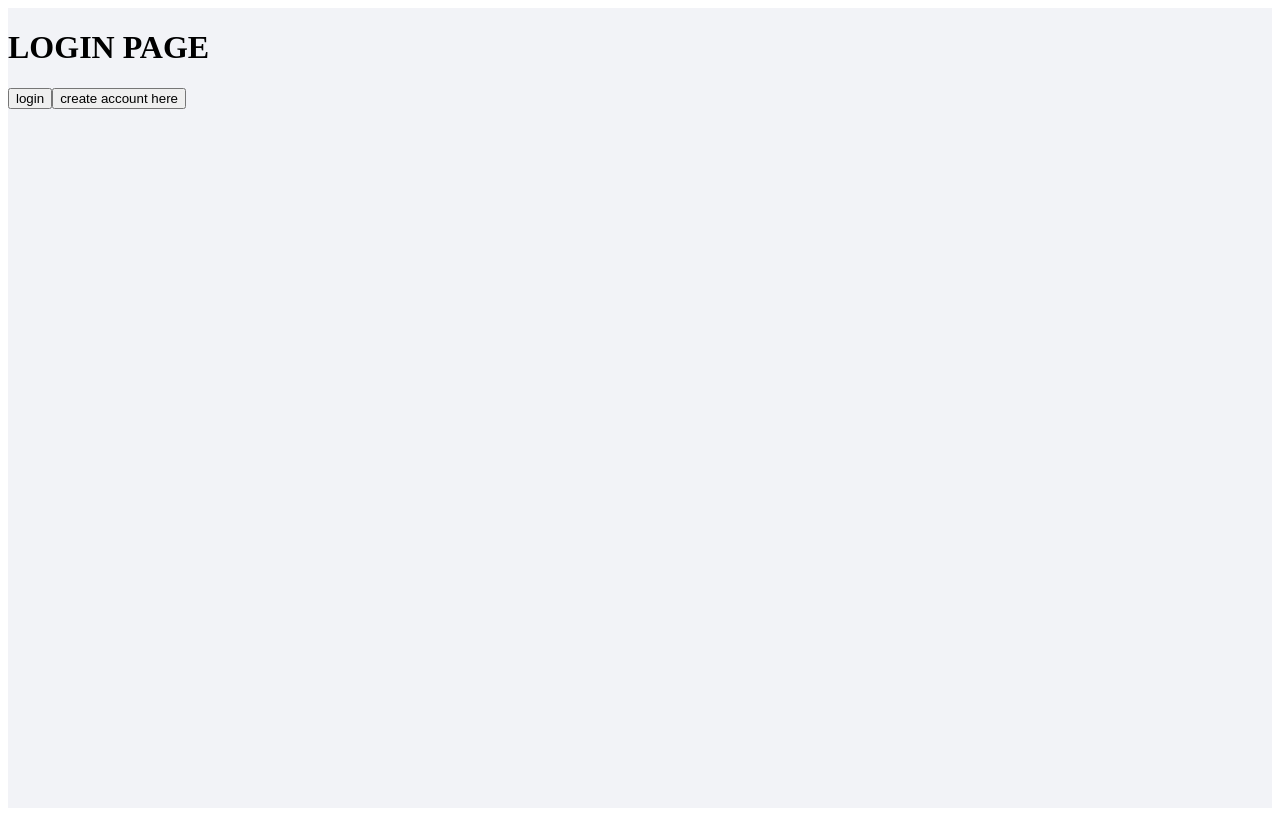
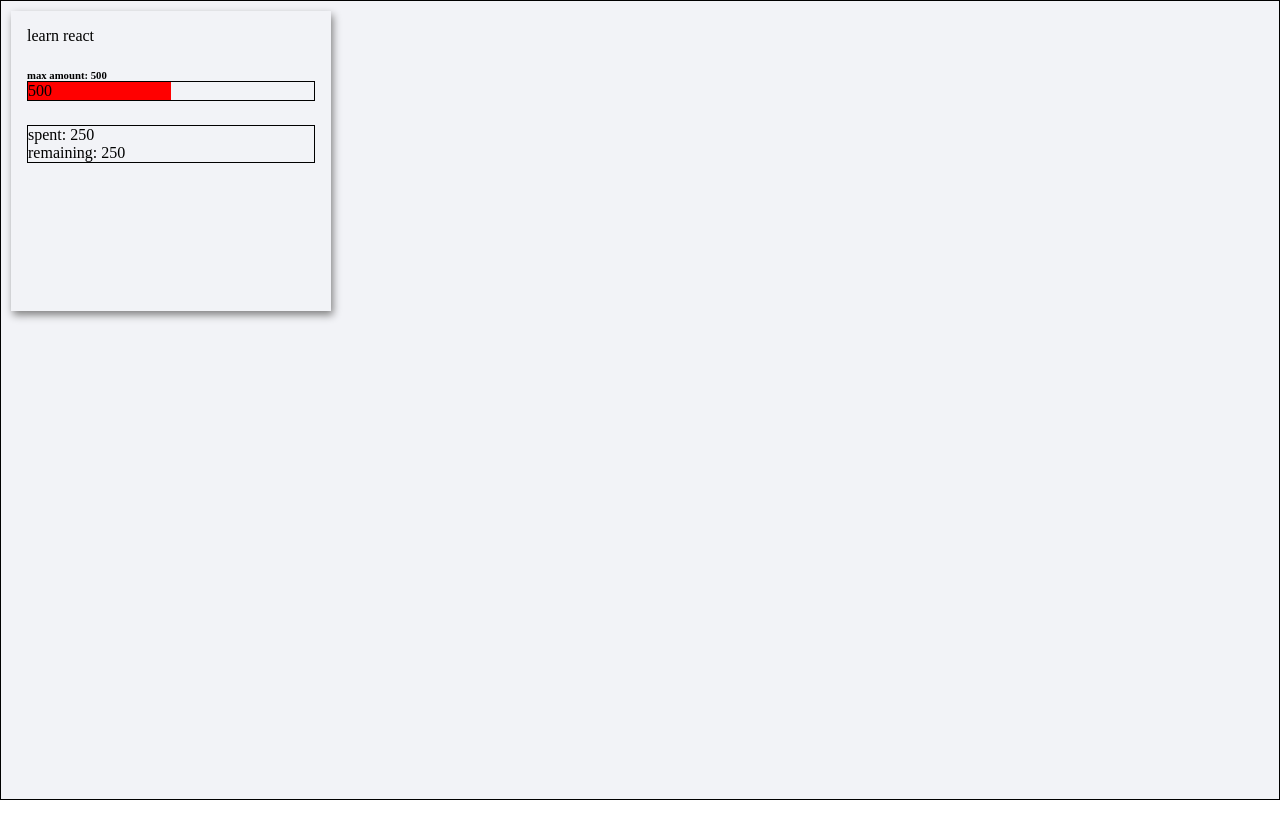
Before and after one commit to PhilipBrodovsky/finnace-app, a React (Vite) app: page / in a window 1280 px wide. Before the commit this address led to /login. Built offline with nearby package versions, Linux system fonts and the light colour scheme.

Commit message:
compound compoentnts

```diff
--- a/src/App.jsx
+++ b/src/App.jsx
@@ -7,6 +7,7 @@ import { Link, Route, useLocation } from "wouter";
 import { Card } from "./components/Card/Card";
 import { AuthContext } from "./contexts/AuthContext/AuthContext";
 import { useIsMobile } from "./hooks/useIsMobile";
+import { HomePage } from "./pages/HomePage/HomePage";
 
 const PAGES = {
 	PAGE1: "page1",
@@ -31,31 +32,31 @@ export function App() {
 
 	// return <LoginForm />;
 
-	useEffect(() => {
-		if (!user) {
-			navigate("/login");
-		}
-	}, [user]);
+	// useEffect(() => {
+	// 	if (!user) {
+	// 		navigate("/login");
+	// 	}
+	// }, [user]);
 
-	if (!user) {
-		return (
-			<>
-				<Route path="/login">
-					<LoginPage />
-				</Route>
-				<Route path="/signup">
-					<SignupPage />
-				</Route>
-			</>
-		);
-	}
+	// if (!user) {
+	// 	return (
+	// 		<>
+	// 			<Route path="/login">
+	// 				<LoginPage />
+	// 			</Route>
+	// 			<Route path="/signup">
+	// 				<SignupPage />
+	// 			</Route>
+	// 		</>
+	// 	);
+	// }
 
 	return (
 		<div className="app">
-			<Sidebar page={page} prop="philip" />
+			{/* <Sidebar page={page} prop="philip" /> */}
 			<div className="main">
 				<Route path="/">
-					<Overview />
+					<HomePage />
 				</Route>
 
 				<Route path="/transactions">
--- /dev/null
+++ b/src/components/BudgetCard/BudgetCard.css
@@ -0,0 +1,3 @@
+.BudgetCard {
+	border: 1px solid;
+}
--- /dev/null
+++ b/src/components/BudgetCard/BudgetCard.jsx
@@ -0,0 +1,74 @@
+import { createContext } from "react";
+import "./BudgetCard.css";
+import { useContext } from "react";
+
+const BudgetContext = createContext(null);
+const useBudget = () => useContext(BudgetContext);
+
+export function BudgetCard({ children, budget }) {
+	return (
+		<BudgetContext.Provider value={budget}>
+			<div
+				style={{
+					width: 320,
+					minHeight: 300,
+					padding: 16,
+					boxShadow: "2px 4px 8px gray",
+					display: "flex",
+					flexDirection: "column",
+					gap: 24,
+				}}
+			>
+				{children}
+			</div>
+		</BudgetContext.Provider>
+	);
+}
+
+BudgetCard.Title = BudgetTitle;
+BudgetCard.Progress = BudgetProgress;
+BudgetCard.Data = BudgetData;
+
+function BudgetTitle() {
+	const budget = useBudget();
+
+	if (!budget) return null;
+
+	return <div className="BudgetTitle">{budget.title}</div>;
+}
+
+function BudgetProgress() {
+	const { maxAmount, spent } = useBudget();
+
+	return (
+		<div>
+			<h6>max amount: {maxAmount}</h6>
+			<div
+				style={{
+					border: "1px solid",
+				}}
+			>
+				<div
+					style={{
+						background: "red",
+						transition: "width 1s",
+						width: (spent * 100) / maxAmount + "%",
+					}}
+				>
+					{maxAmount}
+				</div>
+			</div>
+		</div>
+	);
+}
+
+function BudgetData() {
+	const { maxAmount, spent } = useBudget();
+
+	return (
+		<div className="BudgetCard">
+			<div className="">spent: {spent}</div>
+			<div className="">remaining: {maxAmount - spent}</div>
+		</div>
+	);
+}
--- a/src/contexts/AuthContext/AuthContext.jsx
+++ b/src/contexts/AuthContext/AuthContext.jsx
@@ -4,6 +4,6 @@ import { createContext } from "react";
 export const AuthContext = createContext(null);
 
 export function AuthContextProvider({ children }) {
-	const [user, setUser] = useState(null);
+	const [user, setUser] = useState({});
 	return <AuthContext.Provider value={{ user, setUser }}>{children}</AuthContext.Provider>;
 }
--- a/src/index.css
+++ b/src/index.css
@@ -1,12 +1,13 @@
 * {
 	box-sizing: border-box;
+	margin: 0;
 }
 
 .app {
 	height: 100vh;
 	display: flex;
 	width: 100%;
-	background: #F2F3F7;
+	background: #f2f3f7;
 }
 
 .main {
--- /dev/null
+++ b/src/pages/HomePage/HomePage.jsx
@@ -0,0 +1,27 @@
+import { BudgetCard } from "../../components/BudgetCard/BudgetCard";
+
+const budget = {
+	id: "1",
+	maxAmount: 500,
+	spent: 250,
+	title: "learn react",
+	theme: "blue",
+};
+
+export function HomePage() {
+	return (
+		<div
+			style={{
+				display: "flex",
+				gap: "24px",
+				margin: 10,
+			}}
+		>
+			<BudgetCard budget={budget}>
+				<BudgetCard.Title />
+				<BudgetCard.Progress />
+				<BudgetCard.Data />
+			</BudgetCard>
+		</div>
+	);
+}
```
Also changed, not shown: src/pages/HomePage/HomePageBad.jsx (added, +61 -0 lines), src/pages/HomePage/HomePageGood.jsx (added, +72 -0 lines), src/config/config.js (added), src/pages/HomePage/config.js (added).
